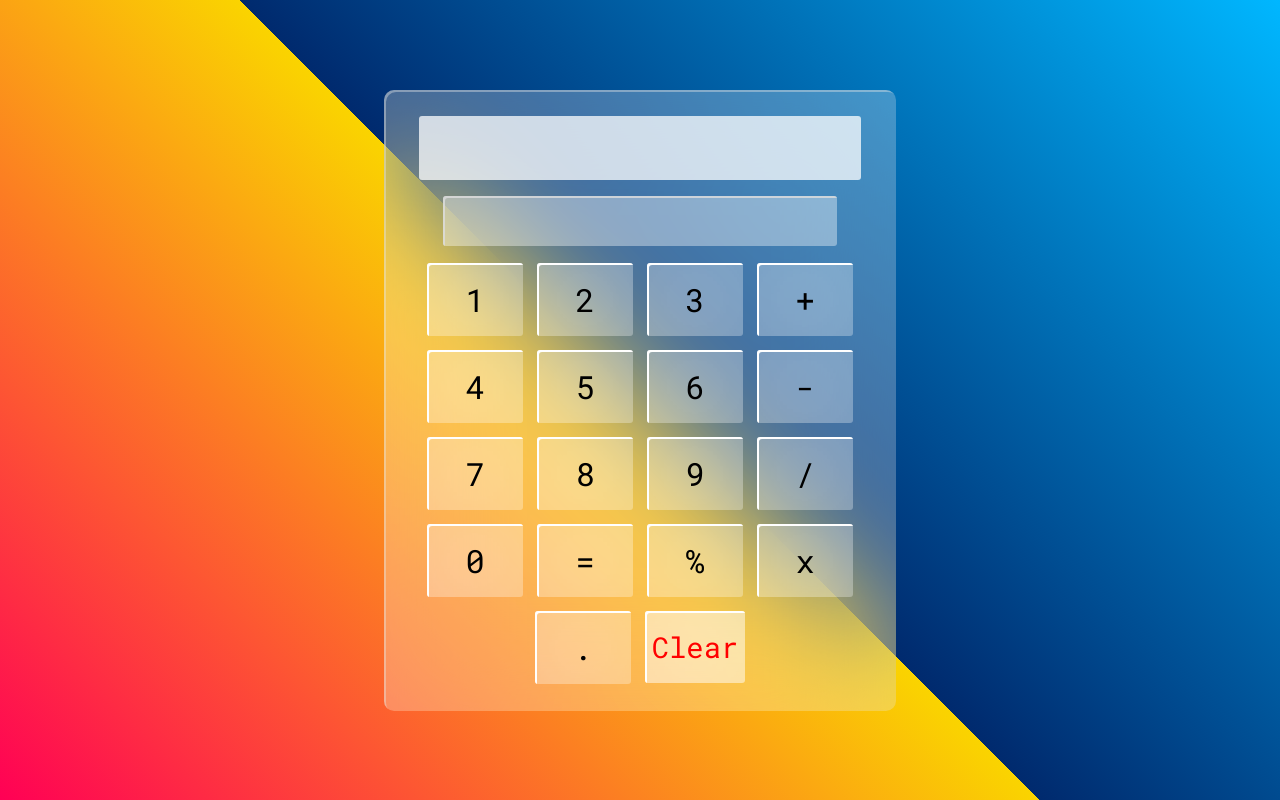
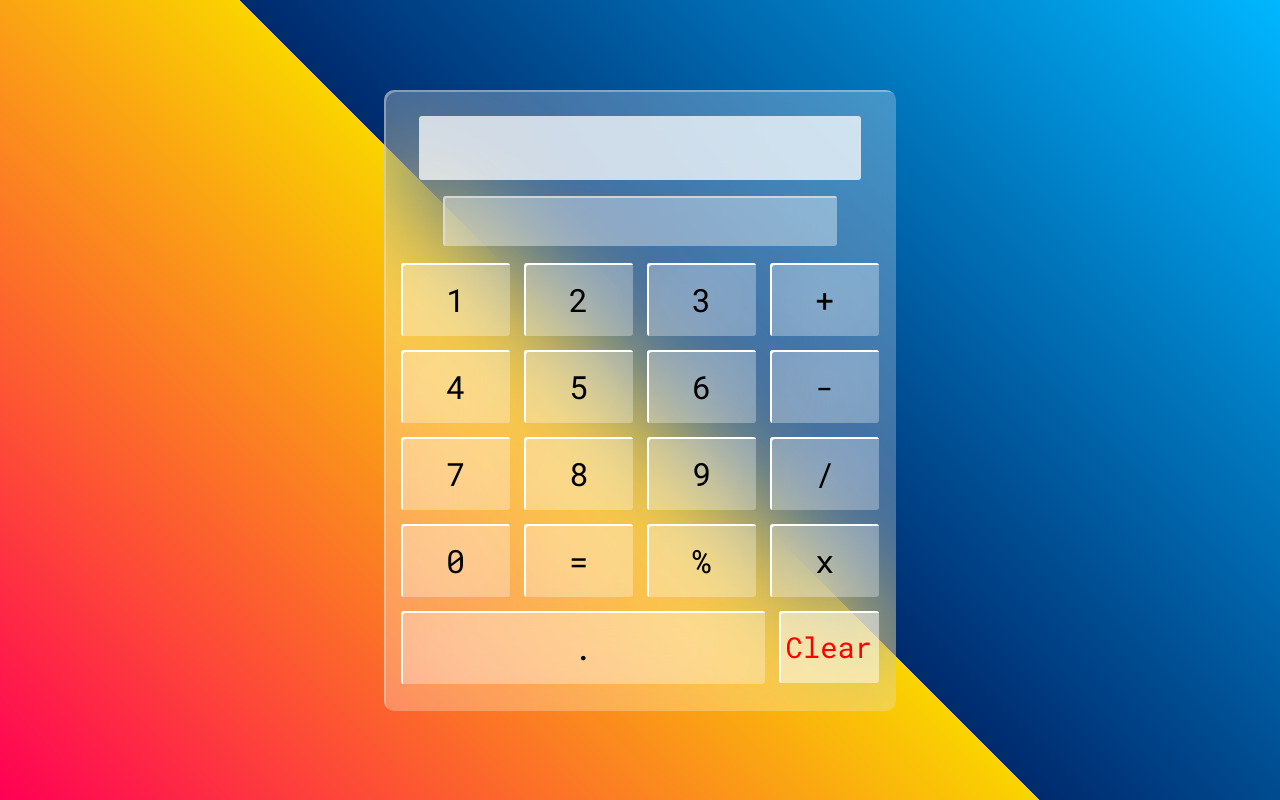
Before and after one commit to mohdsauood/js-calculator, a plain HTML site: page index.html in a window 1280 px wide. Drawn offline with Linux system fonts and the light colour scheme.

Commit message:
Set flex on buttons to fix alignment

```diff
--- a/style.css
+++ b/style.css
@@ -102,6 +102,7 @@ body {
   transform: scale(1);
   box-shadow: inset 2px 2px rgb(255, 255, 255);
   transition: 0.1s ease;
+  flex: 1 1 18%;
 }
 
 .calButton:hover,
```
